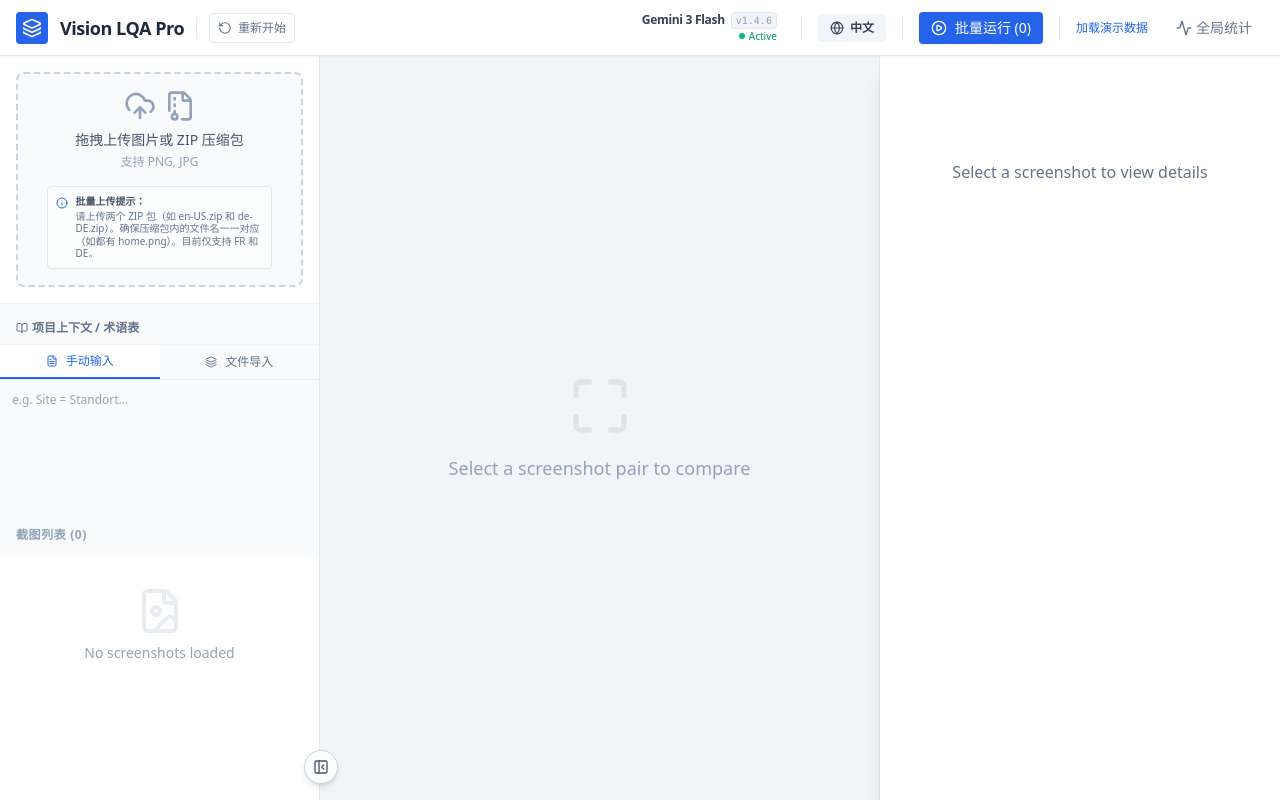
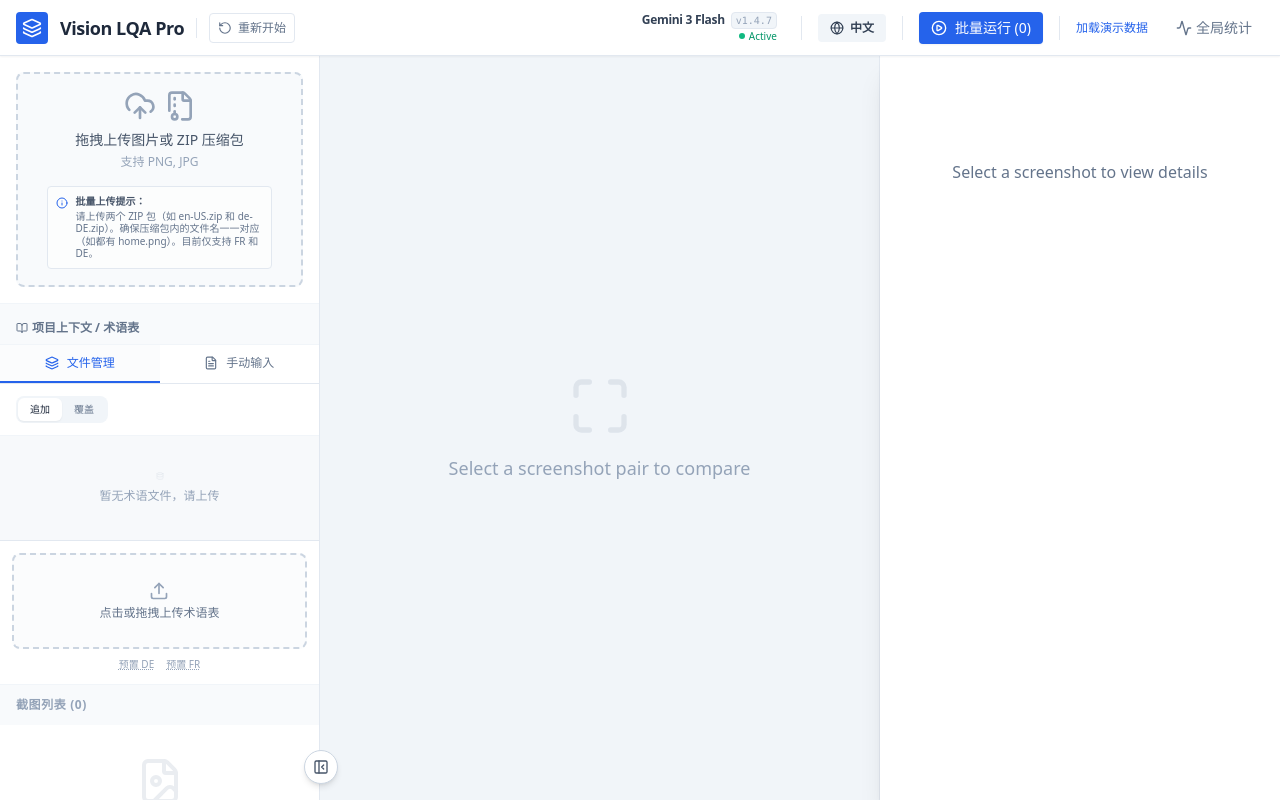
Before and after one commit to Anna-SAP/VisionLQA, a React (Vite) app: page / in a window 1280 px wide. Built offline with nearby package versions, Linux system fonts and the light colour scheme.

Commit message:
feat: Improve glossary manager UI and functionality
Refactor glossary manager to default to file import tab and append mode. Update UI translations for improved clarity and user experience. Enhance file upload and parsing logic for better handling of glossary data.

```diff
--- a/components/GlossaryManager.tsx
+++ b/components/GlossaryManager.tsx
@@ -1,5 +1,5 @@
-import React, { useState, useEffect, useCallback } from 'react';
-import { BookOpen, FileSpreadsheet, Upload, History, Trash2, Check, AlertCircle, FileText, Loader2, Layers, Plus, X, RotateCcw } from 'lucide-react';
+import React, { useState, useEffect } from 'react';
+import { FileSpreadsheet, Upload, History, Trash2, Check, AlertCircle, FileText, Loader2, Layers, Plus, X, Database } from 'lucide-react';
 import * as XLSX from 'xlsx';
 
 interface GlossaryManagerProps {
@@ -24,16 +24,15 @@ interface LoadedFile {
 }
 
 export const GlossaryManager: React.FC<GlossaryManagerProps> = ({ currentGlossary, onUpdate, onLangDetected, t }) => {
-  const [activeTab, setActiveTab] = useState<'manual' | 'import'>('manual');
+  const [activeTab, setActiveTab] = useState<'manual' | 'import'>('import'); // Default to import
   const [isDragging, setIsDragging] = useState(false);
   const [isParsing, setIsParsing] = useState(false);
   const [error, setError] = useState<string | null>(null);
 
-  const [uploadMode, setUploadMode] = useState<'replace' | 'append'>('replace');
+  const [uploadMode, setUploadMode] = useState<'replace' | 'append'>('append'); // Default to append usually safer
   const [loadedFiles, setLoadedFiles] = useState<LoadedFile[]>([]);
 
   const [history, setHistory] = useState<GlossaryHistoryItem[]>([]);
-  const [previewData, setPreviewData] = useState<string[]>([]);
   const [totalTerms, setTotalTerms] = useState(0);
 
   useEffect(() => {
@@ -65,7 +64,6 @@ export const GlossaryManager: React.FC<GlossaryManagerProps> = ({ currentGlossar
     localStorage.setItem('vision_lqa_glossary_history', JSON.stringify(newHistory));
   };
 
-  // Helper to guess language from filename
   const detectLanguageFromFile = (filename: string): 'de-DE' | 'fr-FR' | null => {
       const lower = filename.toLowerCase();
       if (lower.includes('de') || lower.includes('ger') || lower.includes('deutsch')) return 'de-DE';
@@ -76,7 +74,6 @@ export const GlossaryManager: React.FC<GlossaryManagerProps> = ({ currentGlossar
   const recompileGlossary = (files: LoadedFile[]) => {
     if (files.length === 0) {
         setTotalTerms(0);
-        setPreviewData([]);
         onUpdate("");
         if (onLangDetected) onLangDetected(null);
         return;
@@ -86,7 +83,6 @@ export const GlossaryManager: React.FC<GlossaryManagerProps> = ({ currentGlossar
     const fileLangs = new Set<'de-DE' | 'fr-FR'>();
 
     files.forEach(file => {
-        // Collect Detected Langs
         const detected = detectLanguageFromFile(file.name);
         if (detected) fileLangs.add(detected);
 
@@ -99,18 +95,16 @@ export const GlossaryManager: React.FC<GlossaryManagerProps> = ({ currentGlossar
         });
     });
 
-    // Heuristic: If we found mostly DE files, notify parent it's DE context
     if (onLangDetected) {
         if (fileLangs.has('de-DE') && !fileLangs.has('fr-FR')) onLangDetected('de-DE');
         else if (fileLangs.has('fr-FR') && !fileLangs.has('de-DE')) onLangDetected('fr-FR');
-        else onLangDetected(null); // Mixed or unknown
+        else onLangDetected(null);
     }
 
     const uniqueTerms = Array.from(termMap.values());
     const mergedContent = uniqueTerms.join('\n');
 
     setTotalTerms(uniqueTerms.length);
-    setPreviewData(uniqueTerms.slice(0, 10));
     onUpdate(mergedContent);
   };
 
@@ -196,7 +190,7 @@ export const GlossaryManager: React.FC<GlossaryManagerProps> = ({ currentGlossar
   const fetchDefaultGlossary = async (lang: 'de' | 'fr') => {
     setIsParsing(true);
     setError(null);
-    const fileName = lang === 'de' ? 'Default_DE.xlsx' : 'Default_FR.xlsx';
+    const fileName = lang === 'de' ? 'Standard_DE_Glossary.xlsx' : 'Standard_FR_Glossary.xlsx';
     try {
         const mockTerms = lang === 'de'
             ? ["Site = Standort", "Extension = Nebenstelle", "Call Queue = Warteschleife", "IVR Menu = IVR-Menü"]
@@ -225,28 +219,29 @@ export const GlossaryManager: React.FC<GlossaryManagerProps> = ({ currentGlossar
   };
 
   return (
-    <div className="flex flex-col h-full bg-slate-50 border-t border-slate-100">
-      <div className="flex border-b border-slate-200">
+    <div className="flex flex-col bg-slate-50 border-t border-slate-100 h-[340px]">
+      {/* Tabs */}
+      <div className="flex border-b border-slate-200 bg-white shrink-0">
+        <button
+          onClick={() => setActiveTab('import')}
+          className={`flex-1 py-2.5 text-xs font-medium flex items-center justify-center space-x-2 border-b-2 transition-colors ${activeTab === 'import' ? 'border-accent text-accent bg-slate-50/50' : 'border-transparent text-slate-500 hover:bg-slate-50'}`}
+        >
+          <Layers className="w-3.5 h-3.5" />
+          <span>{t.glossary.tabImport}</span>
+        </button>
         <button
           onClick={() => setActiveTab('manual')}
-          className={`flex-1 py-2 text-xs font-medium flex items-center justify-center space-x-2 ${activeTab === 'manual' ? 'bg-white text-accent border-b-2 border-accent' : 'text-slate-500 hover:bg-slate-100'}`}
+          className={`flex-1 py-2.5 text-xs font-medium flex items-center justify-center space-x-2 border-b-2 transition-colors ${activeTab === 'manual' ? 'border-accent text-accent bg-slate-50/50' : 'border-transparent text-slate-500 hover:bg-slate-50'}`}
         >
-          <FileText className="w-3 h-3" />
+          <FileText className="w-3.5 h-3.5" />
           <span>{t.glossary.tabManual}</span>
-        </button>
-        <button
-          onClick={() => setActiveTab('import')}
-          className={`flex-1 py-2 text-xs font-medium flex items-center justify-center space-x-2 ${activeTab === 'import' ? 'bg-white text-accent border-b-2 border-accent' : 'text-slate-500 hover:bg-slate-100'}`}
-        >
-          <Layers className="w-3 h-3" />
-          <span>{t.glossary.tabImport}</span>
         </button>
       </div>
 
-      <div className="flex-1 p-0 relative">
+      <div className="flex-1 p-0 relative overflow-hidden flex flex-col">
         {activeTab === 'manual' && (
           <textarea
-            className="w-full h-32 p-3 text-xs border-0 resize-none focus:ring-0 bg-transparent"
+            className="w-full h-full p-4 text-xs border-0 resize-none focus:ring-0 bg-slate-50 text-slate-700 leading-relaxed font-mono"
             placeholder="e.g. Site = Standort..."
             value={currentGlossary}
             onChange={(e) => onUpdate(e.target.value)}
@@ -254,55 +249,89 @@ export const GlossaryManager: React.FC<GlossaryManagerProps> = ({ currentGlossar
         )}
 
         {activeTab === 'import' && (
-          <div className="p-3 h-32 overflow-y-auto custom-scrollbar">
+          <div className="flex flex-col h-full">
 
-            <div className="flex items-center justify-center space-x-4 mb-3 text-[10px]">
-                <label className="flex items-center space-x-1 cursor-pointer">
-                    <input
-                        type="radio"
-                        name="uploadMode"
-                        checked={uploadMode === 'replace'}
-                        onChange={() => setUploadMode('replace')}
-                        className="text-accent focus:ring-accent"
-                    />
-                    <span className="text-slate-700 font-medium">{t.glossary.modeReplace}</span>
-                </label>
-                <label className="flex items-center space-x-1 cursor-pointer">
-                    <input
-                        type="radio"
-                        name="uploadMode"
-                        checked={uploadMode === 'append'}
-                        onChange={() => setUploadMode('append')}
-                        className="text-accent focus:ring-accent"
-                    />
-                    <span className="text-slate-700 font-medium">{t.glossary.modeAppend}</span>
-                </label>
+            {/* Header / Mode Switcher */}
+            <div className="px-4 py-3 bg-white border-b border-slate-100 flex items-center justify-between shrink-0">
+               <div className="flex bg-slate-100 rounded-lg p-0.5">
+                  <button
+                     onClick={() => setUploadMode('append')}
+                     className={`px-3 py-1 text-[10px] font-medium rounded-md transition-all ${uploadMode === 'append' ? 'bg-white text-slate-800 shadow-sm' : 'text-slate-500 hover:text-slate-700'}`}
+                  >
+                     {t.glossary.modeAppend}
+                  </button>
+                  <button
+                     onClick={() => setUploadMode('replace')}
+                     className={`px-3 py-1 text-[10px] font-medium rounded-md transition-all ${uploadMode === 'replace' ? 'bg-white text-slate-800 shadow-sm' : 'text-slate-500 hover:text-slate-700'}`}
+                  >
+                     {t.glossary.modeReplace}
+                  </button>
                </div>
 
-            {/* Active Context Visual Indicator */}
-            {loadedFiles.length > 0 && (
-                <div className="mb-3 flex items-center justify-between bg-green-50 border border-green-200 rounded px-2 py-1.5">
-                    <div className="flex items-center text-green-700 text-[10px] font-bold">
-                        <Check className="w-3 h-3 mr-1" />
-                        {t.contextActive}
+               {totalTerms > 0 && (
+                 <div className="flex items-center space-x-2">
+                    <span className="text-[10px] font-mono text-emerald-600 bg-emerald-50 px-2 py-0.5 rounded border border-emerald-100">
+                        {totalTerms} Terms
+                    </span>
+                 </div>
+               )}
+            </div>
+
+            {/* Main Content Area */}
+            <div className="flex-1 overflow-y-auto custom-scrollbar p-3 space-y-3 bg-slate-50/50">
+
+                {/* File List */}
+                {loadedFiles.length > 0 ? (
+                    <div className="space-y-2">
+                        {loadedFiles.map(file => (
+                            <div key={file.id} className="bg-white border border-slate-200 rounded-lg p-2.5 flex justify-between items-center group shadow-sm hover:border-slate-300 transition-colors">
+                                <div className="flex items-center overflow-hidden min-w-0">
+                                    <div className="w-8 h-8 rounded-full bg-green-50 flex items-center justify-center mr-3 shrink-0">
+                                        <FileSpreadsheet className="w-4 h-4 text-green-600" />
+                                    </div>
+                                    <div className="truncate">
+                                        <div className="text-xs font-semibold text-slate-700 truncate" title={file.name}>{file.name}</div>
+                                        <div className="text-[10px] text-slate-400 font-medium">
+                                            {t.glossary.termCount.replace('{count}', file.count)}
+                                        </div>
+                                    </div>
                                 </div>
                                 <button
-                        onClick={handleResetContext}
-                        className="text-[9px] text-red-500 hover:text-red-700 flex items-center font-medium bg-white px-1.5 py-0.5 rounded border border-red-100 shadow-sm hover:shadow"
-                        title={t.glossary.resetAll}
+                                    onClick={() => removeFile(file.id)}
+                                    className="p-1.5 text-slate-300 hover:text-red-500 hover:bg-red-50 rounded transition-colors opacity-0 group-hover:opacity-100"
+                                    title={t.glossary.removeFile}
                                 >
-                        <Trash2 className="w-2.5 h-2.5 mr-1" />
-                        {t.glossary.clear}
+                                    <Trash2 className="w-3.5 h-3.5" />
                                 </button>
+                            </div>
+                        ))}
+                    </div>
+                ) : (
+                    <div className="h-full flex flex-col items-center justify-center text-slate-400 py-6">
+                        <Database className="w-8 h-8 mb-2 opacity-20" />
+                        <p className="text-xs">{t.glossary.emptyState}</p>
+                    </div>
+                )}
+            </div>
+
+            {/* Bottom: Upload / Add More */}
+            <div className="p-3 bg-white border-t border-slate-200 shrink-0 z-10">
+                {error && (
+                    <div className="mb-2 p-2 bg-red-50 text-red-600 text-[10px] rounded flex items-start border border-red-100">
+                        <AlertCircle className="w-3 h-3 mr-1.5 mt-0.5 shrink-0" />
+                        {error}
                     </div>
                 )}
 
-            {!isParsing && (
+                {!isParsing ? (
                     <div
                         onDragOver={(e) => { e.preventDefault(); setIsDragging(true); }}
                         onDragLeave={() => setIsDragging(false)}
                         onDrop={handleFileDrop}
-                 className={`border-2 border-dashed rounded-lg p-3 text-center transition-colors cursor-pointer relative ${isDragging ? 'border-accent bg-blue-50' : 'border-slate-300 hover:border-slate-400 bg-white'}`}
+                        className={`border-2 border-dashed rounded-lg transition-all cursor-pointer relative group flex items-center justify-center
+                            ${loadedFiles.length > 0 ? 'h-10' : 'h-24'}
+                            ${isDragging ? 'border-accent bg-blue-50' : 'border-slate-300 hover:border-accent hover:bg-slate-50 bg-slate-50/50'}
+                        `}
                     >
                         <input
                             type="file"
@@ -312,107 +341,57 @@ export const GlossaryManager: React.FC<GlossaryManagerProps> = ({ currentGlossar
                                 if (e.target.files && e.target.files[0]) handleFileUpload(e.target.files[0]);
                             }}
                         />
-                 <Upload className="w-5 h-5 mx-auto text-slate-400 mb-1" />
-                 <p className="text-xs font-medium text-slate-600">{t.glossary.dragDrop}</p>
-                 <p className="text-[10px] text-slate-400 mt-0.5">
-                    {uploadMode === 'replace' ? t.glossary.modeReplace : t.glossary.modeAppend}
-                 </p>
+
+                        {loadedFiles.length > 0 ? (
+                            <div className="flex items-center text-slate-500 group-hover:text-accent">
+                                <Plus className="w-4 h-4 mr-2" />
+                                <span className="text-xs font-medium">{t.glossary.dragDropCompact}</span>
+                            </div>
+                        ) : (
+                            <div className="flex flex-col items-center">
+                                <Upload className="w-5 h-5 mb-1 text-slate-400 group-hover:text-accent" />
+                                <span className="text-xs font-medium text-slate-500 group-hover:text-accent">{t.glossary.dragDrop}</span>
+                            </div>
+                        )}
+                    </div>
+                ) : (
+                    <div className="h-10 flex items-center justify-center bg-slate-50 rounded-lg border border-slate-200">
+                        <Loader2 className="w-4 h-4 animate-spin text-accent mr-2" />
+                        <span className="text-xs text-slate-600 font-medium">{t.glossary.parsing}</span>
                     </div>
                 )}
 
-            {isParsing && (
-              <div className="flex flex-col items-center justify-center h-20">
-                <Loader2 className="w-5 h-5 animate-spin text-accent mb-2" />
-                <span className="text-xs text-slate-500">{t.glossary.parsing}</span>
+                {/* Preset Actions (Optional: Only show if empty to save space?) */}
+                {loadedFiles.length === 0 && (
+                    <div className="mt-2 flex justify-center space-x-3">
+                         <button
+                             onClick={() => fetchDefaultGlossary('de')}
+                             className="text-[10px] text-slate-400 hover:text-accent underline decoration-dotted"
+                         >
+                             {t.glossary.loadDefault} DE
+                         </button>
+                         <button
+                             onClick={() => fetchDefaultGlossary('fr')}
+                             className="text-[10px] text-slate-400 hover:text-accent underline decoration-dotted"
+                         >
+                             {t.glossary.loadDefault} FR
+                         </button>
                     </div>
                 )}
 
-            {error && (
-              <div className="mt-2 p-2 bg-red-50 text-red-600 text-[10px] rounded flex items-start">
-                <AlertCircle className="w-3 h-3 mr-1 mt-0.5 shrink-0" />
-                {error}
+                {/* Footer Action: Clear All (Only if files exist) */}
+                {loadedFiles.length > 0 && (
+                    <div className="mt-2 flex justify-end">
+                        <button
+                            onClick={handleResetContext}
+                            className="text-[10px] text-slate-400 hover:text-red-500 flex items-center transition-colors"
+                        >
+                            <Trash2 className="w-3 h-3 mr-1" />
+                            {t.glossary.resetAll}
+                        </button>
                     </div>
                 )}
-
-            {loadedFiles.length > 0 && (
-                <div className="mt-3">
-                    <div className="flex justify-between items-center mb-1.5">
-                         <span className="text-[10px] font-bold text-slate-500 uppercase tracking-wider">{t.glossary.filesLoaded} ({loadedFiles.length})</span>
-                         <span className="text-[10px] text-accent font-mono">{t.glossary.mergedTotal}: {totalTerms}</span>
             </div>
-
-                    <ul className="space-y-1.5 mb-3">
-                        {loadedFiles.map(file => (
-                            <li key={file.id} className="bg-white border border-slate-200 rounded p-1.5 flex justify-between items-center group shadow-sm">
-                                <div className="flex items-center overflow-hidden">
-                                    <FileSpreadsheet className="w-3 h-3 text-green-600 mr-2 shrink-0" />
-                                    <div className="truncate">
-                                        <div className="text-[10px] font-medium text-slate-700 truncate w-32" title={file.name}>{file.name}</div>
-                                        <div className="text-[9px] text-slate-400">{file.count} terms</div>
-                                    </div>
-                                </div>
-                                <button
-                                    onClick={() => removeFile(file.id)}
-                                    className="p-1 text-slate-300 hover:text-red-500 hover:bg-red-50 rounded transition-colors"
-                                    title={t.glossary.removeFile}
-                                >
-                                    <X className="w-3 h-3" />
-                                </button>
-                            </li>
-                        ))}
-                    </ul>
-                </div>
-            )}
-
-            <div className="mt-3 grid grid-cols-2 gap-2">
-              <button
-                onClick={() => fetchDefaultGlossary('de')}
-                className="flex items-center justify-center space-x-1 py-1.5 px-2 bg-white border border-slate-200 rounded shadow-sm hover:bg-slate-50 text-[10px] text-slate-700"
-              >
-                <img src="https://flagcdn.com/w20/de.png" className="w-3 h-2" alt="DE" />
-                <span>{t.glossary.defaultDe}</span>
-              </button>
-              <button
-                onClick={() => fetchDefaultGlossary('fr')}
-                className="flex items-center justify-center space-x-1 py-1.5 px-2 bg-white border border-slate-200 rounded shadow-sm hover:bg-slate-50 text-[10px] text-slate-700"
-              >
-                <img src="https://flagcdn.com/w20/fr.png" className="w-3 h-2" alt="FR" />
-                <span>{t.glossary.defaultFr}</span>
-              </button>
-            </div>
-
-            {loadedFiles.length === 0 && history.length > 0 && (
-               <div className="mt-4 border-t border-slate-100 pt-2">
-                  <h4 className="text-[10px] font-bold text-slate-400 mb-2 uppercase flex items-center">
-                    <History className="w-3 h-3 mr-1" /> {t.glossary.history}
-                  </h4>
-                  <ul className="space-y-1">
-                    {history.map((item, idx) => (
-                      <li key={idx} className="flex justify-between items-center bg-white p-1.5 rounded border border-slate-100">
-                         <div className="truncate flex-1 mr-2">
-                           <div className="text-[10px] font-medium text-slate-700 truncate" title={item.name}>{item.name}</div>
-                           <div className="text-[9px] text-slate-400">{item.count} terms • {item.date}</div>
-                         </div>
-                         <button
-                           onClick={() => {
-                               setUploadMode('replace');
-                               const restoredFile: LoadedFile = {
-                                   id: Math.random().toString(36).substr(2, 9),
-                                   name: item.name,
-                                   count: item.count,
-                                   terms: item.content.split('\n')
-                               };
-                               setLoadedFiles([restoredFile]);
-                           }}
-                           className="text-[10px] text-accent hover:underline shrink-0"
-                         >
-                           {t.glossary.apply}
-                         </button>
-                      </li>
-                    ))}
-                  </ul>
-               </div>
-            )}
           </div>
         )}
       </div>
--- a/constants.ts
+++ b/constants.ts
@@ -2,7 +2,7 @@ import { SupportedLocale, AppLanguage } from "./types";
 
 export const LLM_MODEL_ID = 'gemini-3-flash-preview';
 export const LLM_DISPLAY_NAME = 'Gemini 3 Flash';
-export const APP_VERSION = 'v1.4.6'; // Bump version
+export const APP_VERSION = 'v1.4.7'; // Bump version
 
 // UI Translations
 export const UI_TEXT = {
@@ -59,13 +59,14 @@ export const UI_TEXT = {
     // Glossary Manager
     glossary: {
       tabManual: "手动输入",
-      tabImport: "文件导入",
+      tabImport: "文件管理",
       dragDrop: "点击或拖拽上传术语表",
+      dragDropCompact: "点击或拖拽添加更多文件...",
       formats: "支持 .xlsx, .csv (最大 50MB)",
       parsing: "解析中...",
-      loadDefault: "加载预置术语表",
-      defaultDe: "加载 DE-DE 标准术语",
-      defaultFr: "加载 FR-FR 标准术语",
+      loadDefault: "预置",
+      defaultDe: "DE 标准术语",
+      defaultFr: "FR 标准术语",
       history: "历史记录",
       preview: "预览 (前10条)",
       totalTerms: "总术语数",
@@ -74,12 +75,14 @@ export const UI_TEXT = {
       apply: "应用",
       applied: "已应用",
       modeLabel: "上传模式",
-      modeReplace: "覆盖模式",
-      modeAppend: "追加模式",
+      modeReplace: "覆盖",
+      modeAppend: "追加",
       filesLoaded: "已加载文件",
-      mergedTotal: "合并后共计",
+      mergedTotal: "当前生效",
       removeFile: "移除此文件",
-      resetAll: "重置所有上下文"
+      resetAll: "重置所有上下文",
+      emptyState: "暂无术语文件，请上传",
+      termCount: "{count} 条术语"
     }
   },
   en: {
@@ -135,13 +138,14 @@ export const UI_TEXT = {
     // Glossary Manager
     glossary: {
       tabManual: "Manual Input",
-      tabImport: "File Import",
+      tabImport: "File Manager",
       dragDrop: "Click or drag to upload glossary",
+      dragDropCompact: "Click or drag to add more files...",
       formats: "Supports .xlsx, .csv (Max 50MB)",
       parsing: "Parsing...",
-      loadDefault: "Load Default Glossary",
-      defaultDe: "Load DE-DE Standard",
-      defaultFr: "Load FR-FR Standard",
+      loadDefault: "Presets",
+      defaultDe: "DE Standard",
+      defaultFr: "FR Standard",
       history: "History",
       preview: "Preview (Top 10)",
       totalTerms: "Total Terms",
@@ -150,12 +154,14 @@ export const UI_TEXT = {
       apply: "Apply",
       applied: "Applied",
       modeLabel: "Upload Mode",
-      modeReplace: "Replace Mode",
-      modeAppend: "Append Mode",
+      modeReplace: "Replace",
+      modeAppend: "Append",
       filesLoaded: "Loaded Files",
-      mergedTotal: "Merged Total",
+      mergedTotal: "Active Terms",
       removeFile: "Remove file",
-      resetAll: "Reset All Context"
+      resetAll: "Reset All Context",
+      emptyState: "No glossary files loaded",
+      termCount: "{count} terms"
     }
   }
 };
@@ -221,10 +227,6 @@ You need to inspect the **VALID AREAS** from two perspectives:
 
 NOTE: Please IGNORE all "Untranslated" text, as this is handled by another team.`;
 
-  // NOTE: We no longer include the explicit JSON string template here because
-  // we are using the `responseSchema` feature of the Gemini API which is more robust.
-  // We only describe the *content* requirements.
-
   return `
 ${roleDesc}
 You possess strong visual understanding capabilities to read and analyze UI screenshots.
```
Lines whose indentation alone changed are shown as unchanged.
